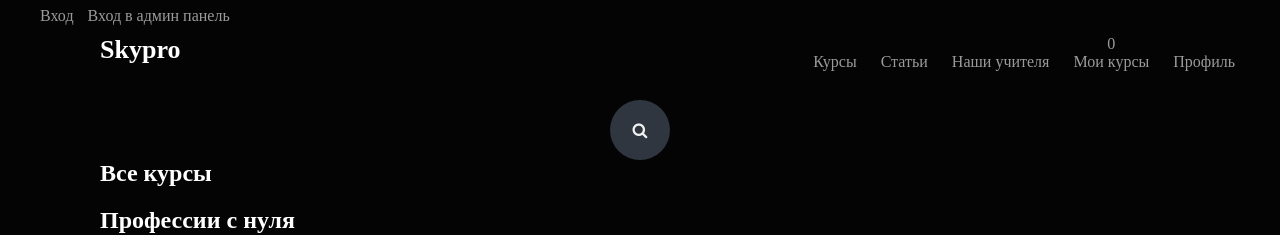
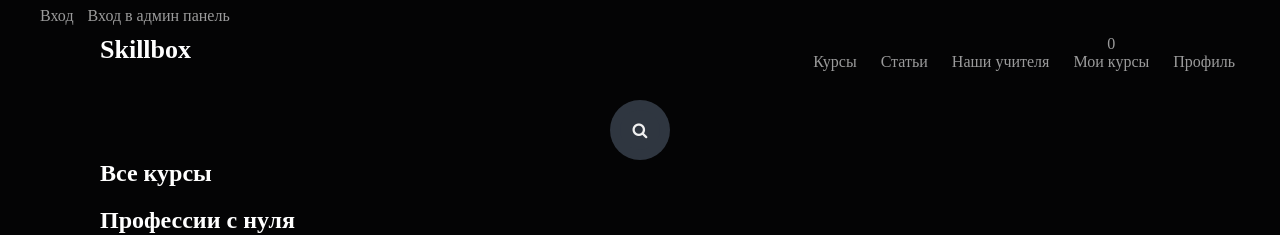
Before and after one commit to ArthurTonkih/Skillbox-project, a PHP site: page / in a window 1280 px wide. Shown: the top 235 px of the page. Run offline with PHP 8.4, Linux system fonts and the light colour scheme; data comes from the database, SQL or seed files in the repository.

Commit message:
Skillbox

```diff
--- a/admin/nav.php
+++ b/admin/nav.php
@@ -13,7 +13,7 @@
 
 	<div class="navbar">
 		<div class="container">
-			<a href="#" class="navbar-brand">Skypro</a>
+			<a href="#" class="navbar-brand">Skillbox</a>
 			<div class="navbar-wrap">
 				<ul class="navbar-menu">
 					<li><a href="index.php">Главная</a></li>
--- a/nav.php
+++ b/nav.php
@@ -38,7 +38,7 @@ if (isset($_GET['logout'])) {
 
 	<div class="navbar">
 		<div class="container">
-			<a href="#" class="navbar-brand">Skypro</a>
+			<a href="#" class="navbar-brand">Skillbox</a>
 			<div class="navbar-wrap">
 				<ul class="navbar-menu">
 					<li><a href="index.php">Курсы</a></li>
```
